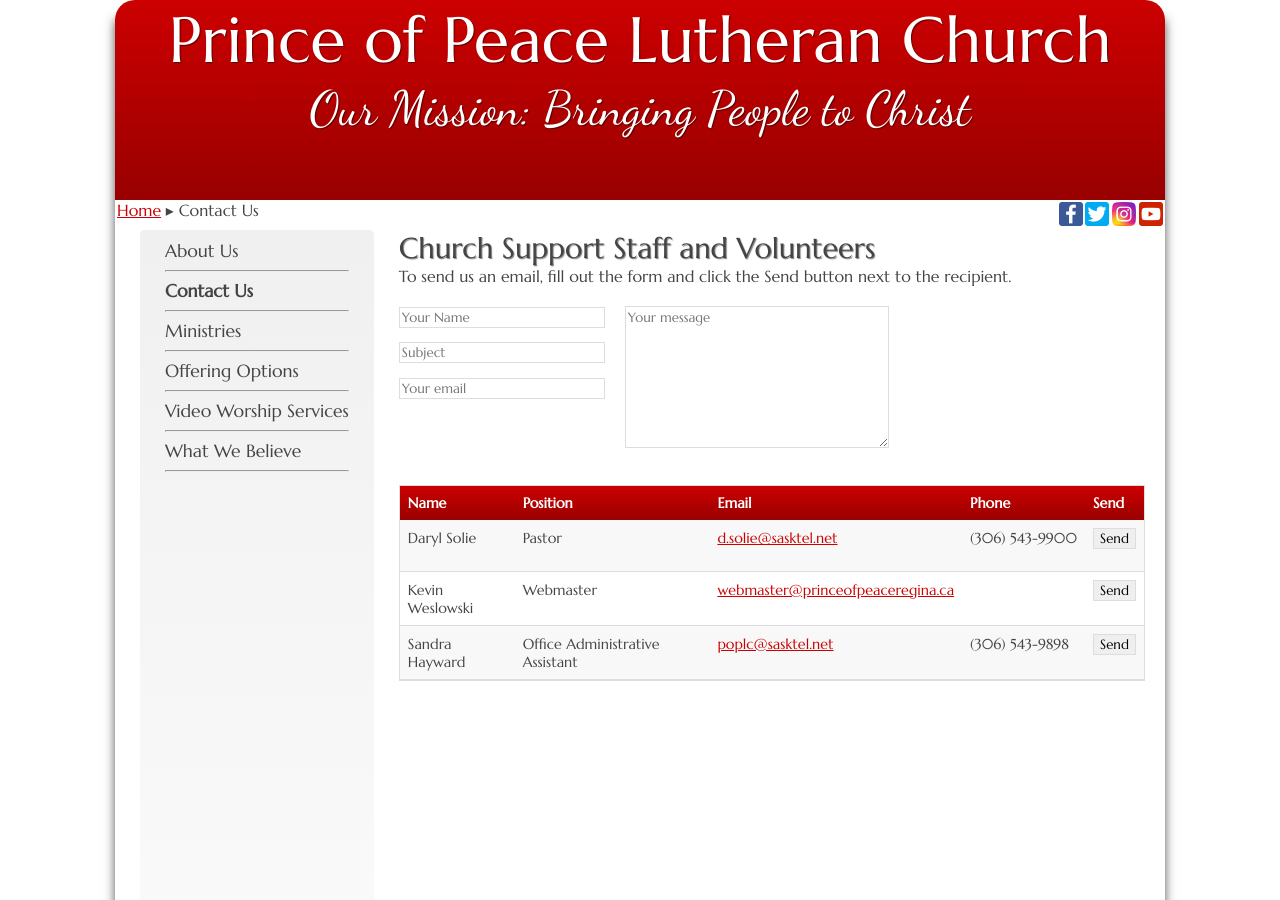
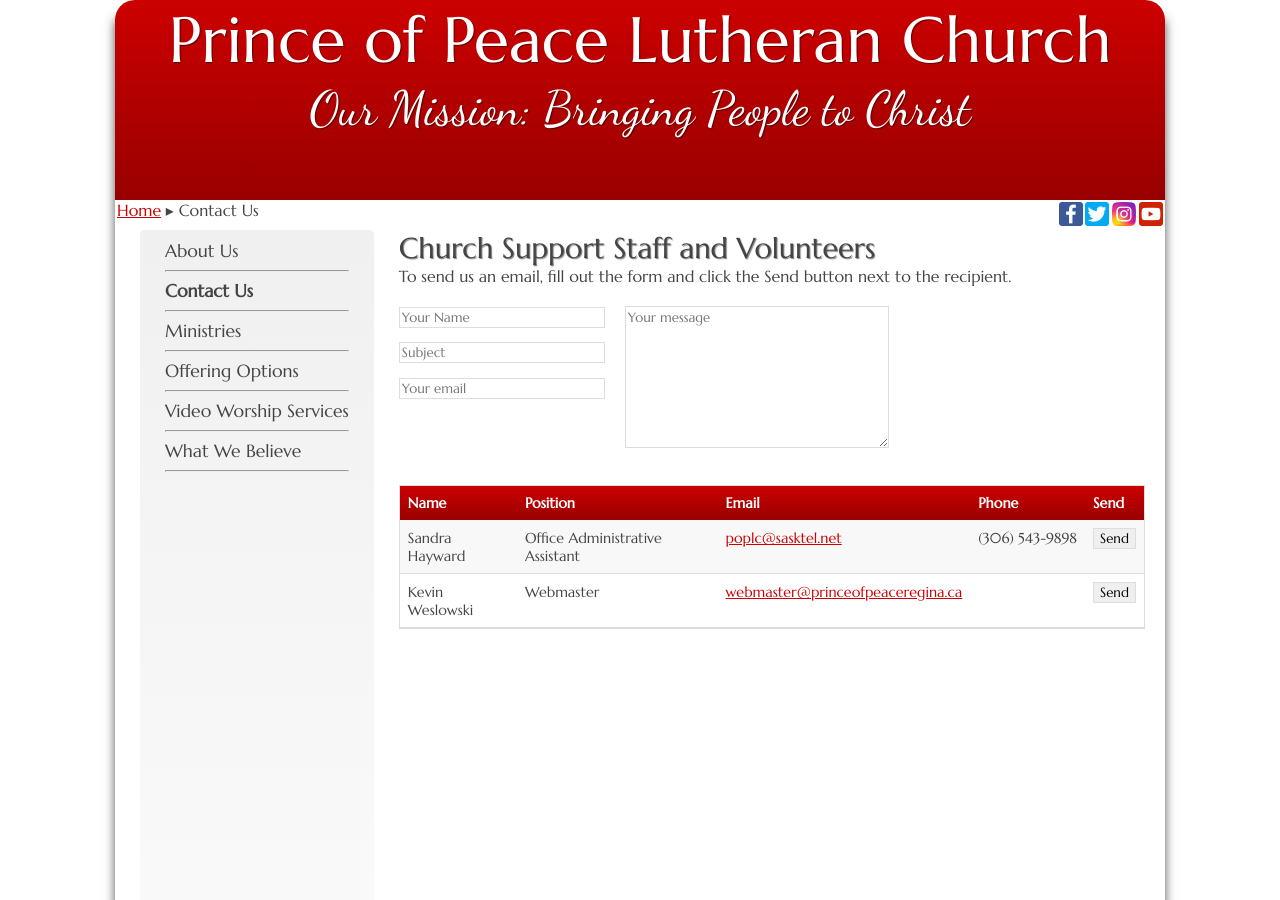
Before and after one commit to weslowsk/princeofpeace, a Jekyll site: the page built from contact.html, in a window 1280 px wide and 900 px high. Built offline with Jekyll 4.4.1, drawn with Linux system fonts in a browser that asks for light colours.

Commit message:
remove Pastor Solie and other minor text updates

```diff
--- a/_data/staff.yml
+++ b/_data/staff.yml
@@ -1,13 +1,8 @@
-- name: Daryl Solie
-  title: Pastor
-  phone: (306) 543-9900
-  email: d.solie@sasktel.net
+- name: Sandra Hayward
+  title: Office Administrative Assistant
+  phone: (306) 543-9898
+  email: poplc@sasktel.net
 
 - name: Kevin Weslowski
   title: Webmaster
   email: webmaster@princeofpeaceregina.ca
-
-- name: Sandra Hayward
-  title: Office Administrative Assistant
-  phone: (306) 543-9898
-  email: poplc@sasktel.net
--- a/about.html
+++ b/about.html
@@ -4,10 +4,9 @@ title: About Us
 ---
 <h1>Who We Are</h1>
 <p>We are a congregation of <a href="http://www.lutheranchurch.ca" target="lcc">Lutheran Church-Canada</a>.
-We are located in north west Regina, Saskatchewan, Canada. Our pastor is Pastor Daryl Solie.
-We have Divine Worship Service and Sunday School at 9:30am every Sunday morning.
+We are located in north west Regina, Saskatchewan, Canada. We have Divine Worship Service and Sunday School at 9:30am every Sunday morning.
 Holy Communion is celebrated on the first, third, and fifth Sundays of each month.
-We also have special services on Good Friday at 10:00am, December 24th at 5:00pm and 7:00pm, and December 25th at 10:00am.</p>
+We also have special services on Good Friday at 10:00am, December 24th at 5:00pm, and December 25th at 10:00am.</p>
 <br/>
 <h1>Visit or Contact Us</h1>
 <p>We are located at:<br/>
--- a/ministries.html
+++ b/ministries.html
@@ -6,9 +6,12 @@ title: Ministries
 <h1>Sunday School</h1>
 <p>Jesus welcomed children to Himself. So do we. Sunday School is held Sundays, 9:30am, for children ages 4 thru grade 6. All children are invited to attend.</p>
 <br/>
+<!--
 <h1>Outreach & Caring Ministry</h1>
 <p>Please join us for our monthly brunch, the 4th Friday of the month.</p>
 <br/>
+
 <h1>LWML</h1>
 <p>Meet the 2nd Tuesday of every month at 7:30 p.m. All the ladies of the congregation are invited to join us.</p>
 <br/>
+-->
```
